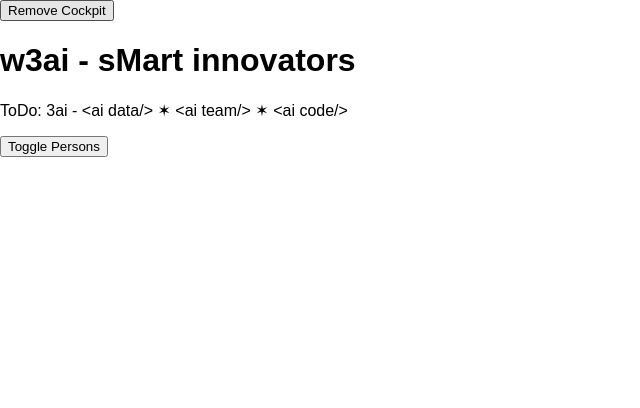
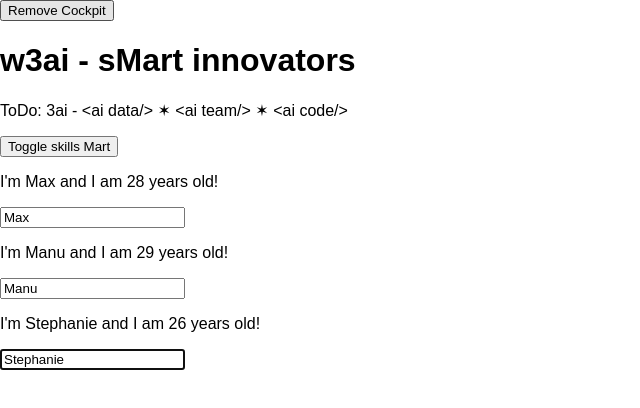
Before and after one commit to W3AI/max-react-guide, a React app: page / in a window 1280 px wide. Shown: the top 408 px of the page, without its empty margins (0-640 px from the left). Built offline with nearby package versions, Linux system fonts and the light colour scheme.

Commit message:
added toggleBtnRef to auto click on Mart button when loading frst time

```diff
--- a/src/components/Cockpit/Cockpit.js
+++ b/src/components/Cockpit/Cockpit.js
@@ -1,17 +1,19 @@
-import React, { useEffect } from 'react';
+import React, { useEffect, useRef } from 'react';
 
 import classes from './Cockpit.css';
 
 // const cockpit = ( props ) => {       // this one didn't work as per Max
 
 function Cockpit( props ) {
+    const toggleBtnRef = useRef(null);
 
     useEffect(() => {
         console.log('[Cockpit.js] useEffect');
         // Http request...
-        setTimeout(() => {
-            alert('Saved data to cloud!');
-        }, 1000);
+        // setTimeout(() => {
+        //     alert('Saved data to cloud!');
+        // }, 1000);
+        toggleBtnRef.current.click();
         return () => {
             console.log('[Cockpit.js] cleanup work in useEffect');
         };
@@ -48,9 +50,9 @@ function Cockpit( props ) {
                 &lt;ai team/&gt; 	&#10038;
                 &lt;ai code/&gt;
                 </p>
-            <button
+            <button ref={toggleBtnRef}
                 className={btnClass}
-                onClick={props.clicked}>Toggle Persons</button>
+                onClick={props.clicked}>Toggle skills Mart</button>
         </div>
     );
 };
```
